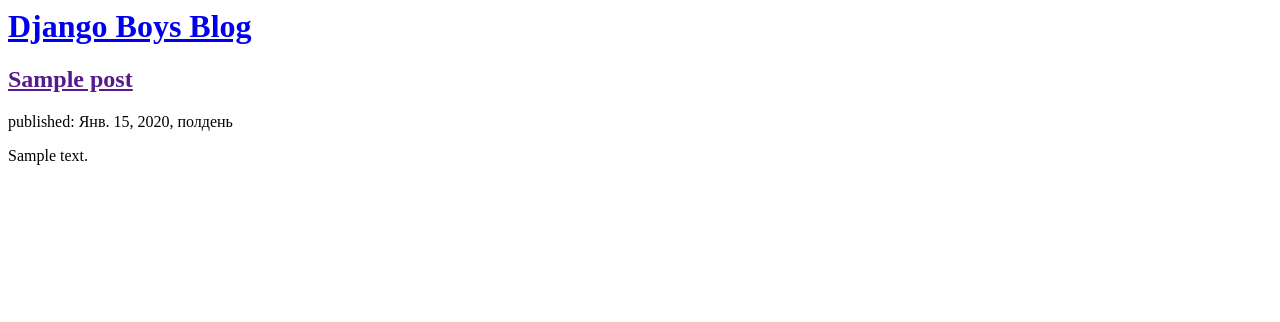
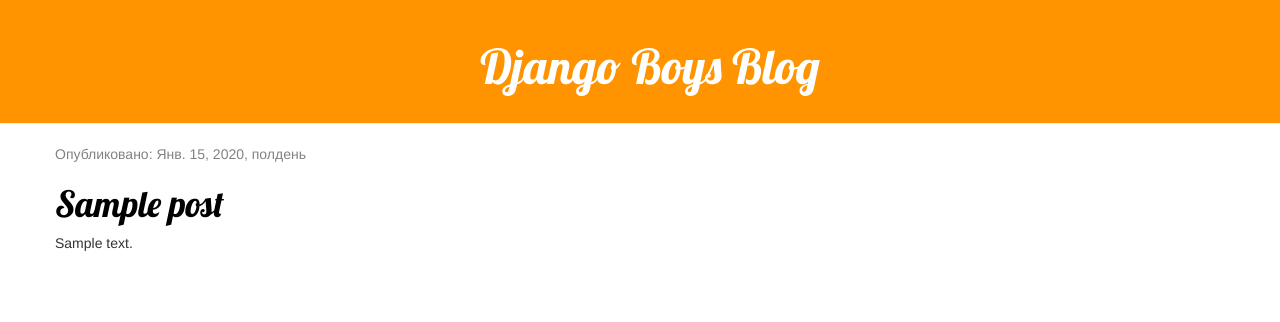
Before and after one commit to RuslanZabirov/my_first_blog, a Django app: page / in a window 1280 px wide. Shown: the top 322 px of the page. Run offline with Django 3.2, Linux system fonts and the light colour scheme; tables that the repository leaves empty hold one stand-in row (values such as "Sample post"); some libraries are stand-ins or nearby versions.

Commit message:
Added view and temlate for detailed blog post as well as CSS for the site

```diff
--- /dev/null
+++ b/blog/static/css/blog.css
@@ -0,0 +1,48 @@
+.page-header {
+    background-color: #ff9400;
+    margin-top: 0;
+    text-align: center;
+    padding: 20px 20px 20px 40px;
+}
+
+.page-header h1, .page-header h1 a, .page-header h1 a:visited, .page-header h1 a:active {
+    color: #ffffff;
+    font-size: 36pt;
+
+    text-decoration: none;
+}
+
+.content {
+    margin-left: 40px;
+}
+
+h1, h2, h3, h4 {
+    font-family: 'Lobster', cursive;
+}
+
+.date {
+    color: #828282;
+}
+
+.save {
+    float: right;
+}
+
+.post-form textarea, .post-form input {
+    width: 100%;
+}
+
+.top-menu, .top-menu:hover, .top-menu:visited {
+    color: #ffffff;
+    float: right;
+    font-size: 26pt;
+    margin-right: 20px;
+}
+
+.post {
+    margin-bottom: 70px;
+}
+
+.post h1 a, .post h1 a:visited {
+    color: #000000;
+}
--- /dev/null
+++ b/blog/templates/blog/base.html
@@ -0,0 +1,26 @@
+{% load static %}
+<html>
+    <head>
+
+    	<title>RuslancheG blog</title>
+
+    	<link rel="stylesheet" href="//maxcdn.bootstrapcdn.com/bootstrap/3.2.0/css/bootstrap.min.css">
+		<link rel="stylesheet" href="//maxcdn.bootstrapcdn.com/bootstrap/3.2.0/css/bootstrap-theme.min.css">
+		<link href="https://fonts.googleapis.com/css?family=Lobster&subset=latin,cyrillic" rel="stylesheet" type="text/css">
+		<link rel="stylesheet" href="{% static 'css/blog.css' %}">
+
+    </head>
+    <body>
+    <div class="page-header">
+        <h1><a href="/">Django Boys Blog</a></h1>
+    </div>
+    <div class="content container">
+        <div class="row">
+            <div class="col-md-8">
+            {% block content %}
+            {% endblock %}
+            </div>
+        </div>
+    </div>
+    </body>
+</html>
--- a/blog/templates/blog/post_list.html
+++ b/blog/templates/blog/post_list.html
@@ -1,18 +1,13 @@
-<html>
-    <head>
-        <title>RuslancheG blog</title>
-    </head>
-        <body>
-        <div>
-            <h1><a href="/">Django Boys Blog</a></h1>
-        </div>
-        {% for post in posts %}
-    		<div>
+{% extends 'blog/base.html' %}
 
-    			<h2><a href="">{{ post.title }}</a></h2>
-        		<p>published: {{ post.published_date }}</p>
-       			<p>{{ post.text|linebreaksbr }}</p>
-    		</div>
-		{% endfor %}
-    	</body>
-</html>
+{% block content %}
+	{% for post in posts %}
+		<div class="post">
+  			<div class="date">
+       			<p>Опубликовано: {{ post.published_date }}</p>
+   			</div>
+   			<h1><a href="{% url 'post_detail' pk=post.pk %}">{{ post.title }}</a></h1>
+   			<p>{{ post.text|linebreaksbr }}</p>
+    	</div>
+    {% endfor %}
+{% endblock %}
--- a/blog/urls.py
+++ b/blog/urls.py
@@ -3,4 +3,5 @@
 
 urlpatterns = [
     path('', views.post_list, name='post_list'),
+    path('post/<int:pk>/', views.post_detail, name='post_detail'),
 ]
--- a/blog/views.py
+++ b/blog/views.py
@@ -1,8 +1,13 @@
-from django.shortcuts import render
+from django.shortcuts import render, get_object_or_404
 from django.utils import timezone
-from .models import Post
+from . models import Post
+
 
 # Create your views here.
 def post_list(request):
 	posts = Post.objects.filter(published_date__lte=timezone.now()).order_by('published_date')
 	return render(request, 'blog/post_list.html', {'posts' : posts})
+
+def post_detail(request, pk):
+	post = get_object_or_404(Post, pk=pk)
+	return render(request, 'blog/post_detail.html', {'post': post})
--- a/mysite/urls.py
+++ b/mysite/urls.py
@@ -16,7 +16,8 @@
 from django.contrib import admin
 from django.urls import path, include
 
+
 urlpatterns = [
     path('admin/', admin.site.urls),
     path('', include('blog.urls')),
-]
+    ]
```
Also changed, not shown: blog/templates/blog/post_detail.html (added, +13 -0 lines).
